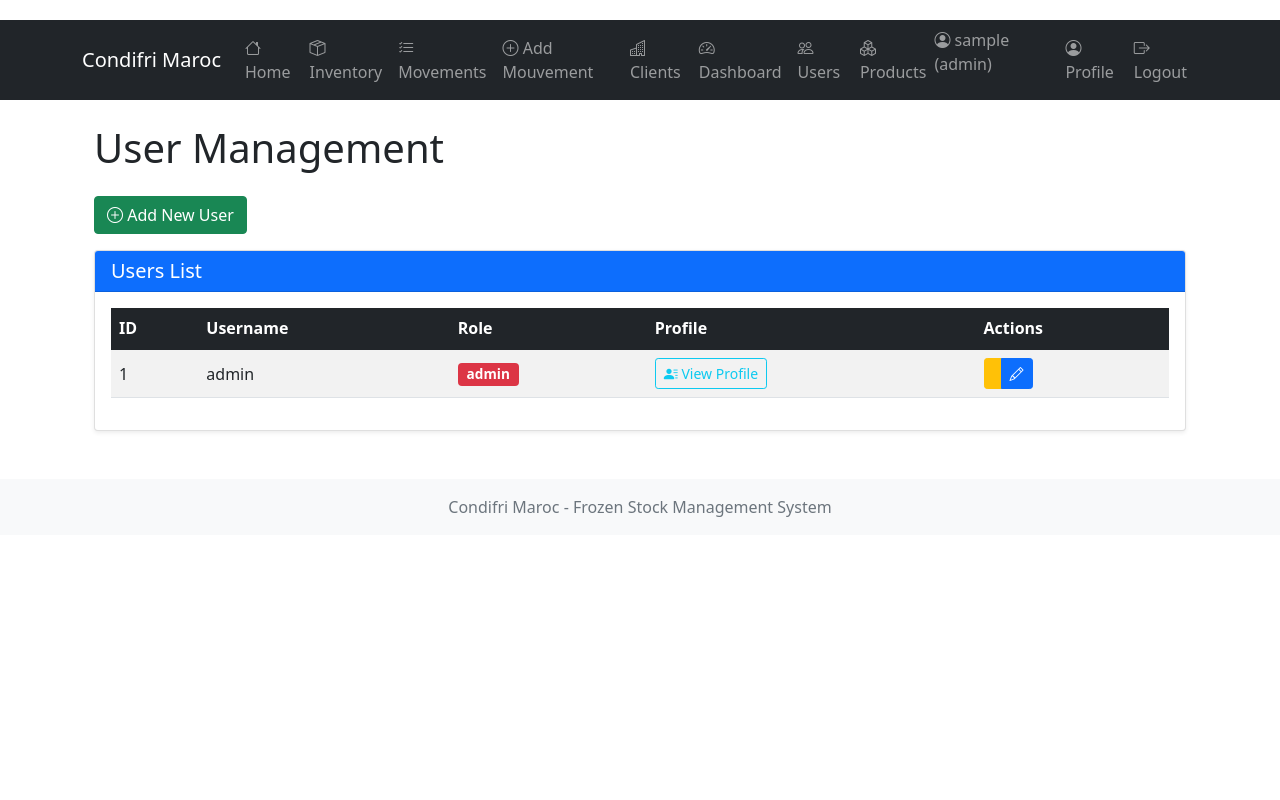
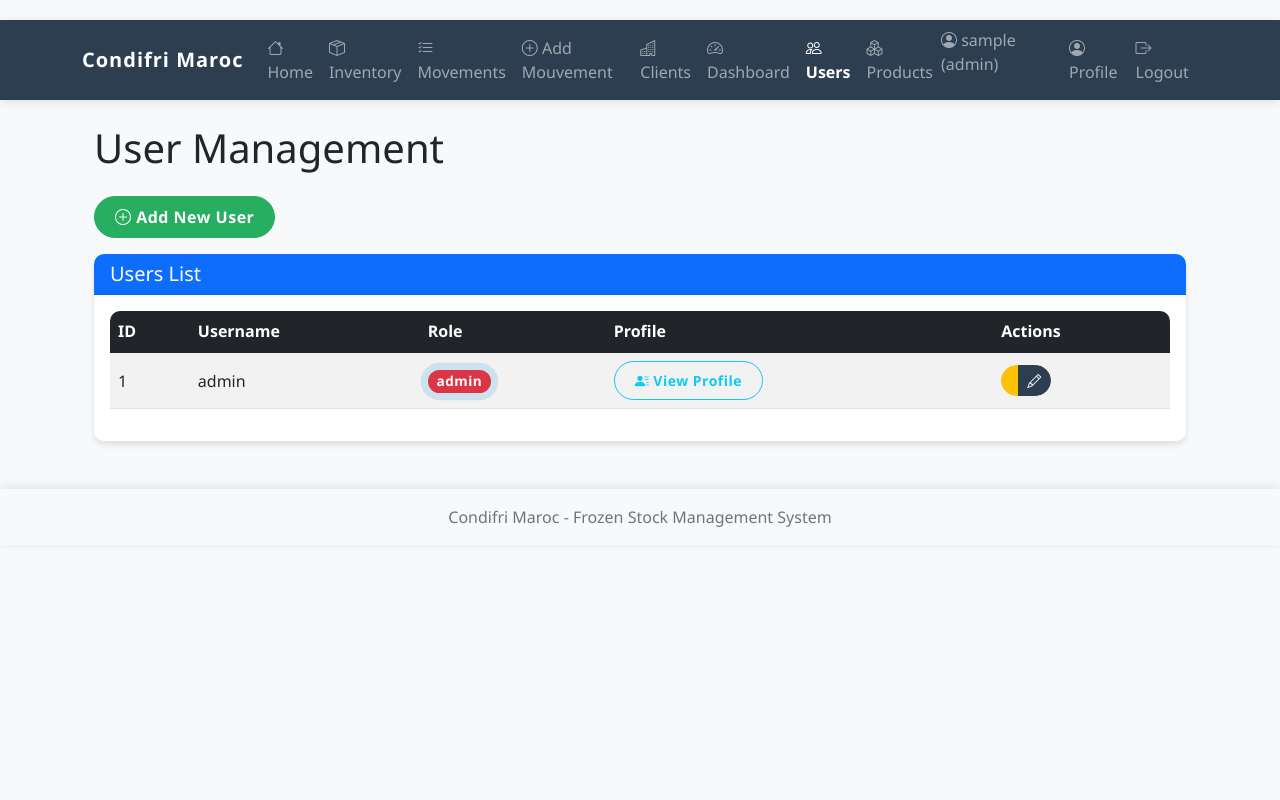
Before and after one commit to Amine-Negg/prjctmar, a Flask app: page /manage_users in a window 1280 px wide. Run offline with Flask 3, Linux system fonts and the light colour scheme; the visitor is signed in with stand-in values (Sample User, id 1); data comes from the database, SQL or seed files in the repository.

Commit message:
lololohhh

```diff
--- a/app.py
+++ b/app.py
@@ -214,19 +214,19 @@ def update_excel_log(movement):
 
         # Add the movement data
         ws.append([
-            movement['id'],
-            movement['date'][:16],
-            movement.get('product_name', ''),
-            movement.get('family', ''),
-            movement.get('category', ''),
-            movement['movement_type'],
-            movement['quantity'],
-            movement.get('customer_name', ''),
-            movement['batch'],
-            movement['sub_batch'],
-            movement['dpj'],
-            movement['best_before'][:10],
-            status
+        movement['id'],
+        movement['date'][:16],
+        movement.get('product_name', ''),
+        movement.get('family', ''),
+        movement.get('category', ''),
+        movement['movement_type'],
+        movement['quantity'],
+        movement.get('customer_name', ''),
+        movement['batch'],
+        movement['sub_batch'],
+        movement['dpj'],  # This will be the manually entered value
+        movement['best_before'][:10],
+        status
         ])
 
         # Save to temporary file first
@@ -242,12 +242,12 @@ def update_excel_log(movement):
 
 def calculate_dates(category, movement_type, product_name):
     date = datetime.now()
-    year_short = date.strftime('%y')  # Last 2 digits of year
+    year_short = date.strftime('%y')
 
     # Calculate Julian day (1-365)
     julian_day = date.timetuple().tm_yday
 
-    # Determine product code based on product name
+    # Determine product code
     product_code = 'X'  # Default code
     if 'poulet' in product_name.lower():
         product_code = 'P'
@@ -279,7 +279,7 @@ def calculate_dates(category, movement_type, product_name):
         'best_before': bbd.isoformat(),
         'batch': batch,
         'sub_batch': sub_batch,
-        'dpj': sub_batch  # Using sub_batch for dpj
+        # DPJ is no longer calculated here
     }
 
 def get_alert_status(best_before_date):
@@ -669,6 +669,8 @@ def add_movement():
                 quantity = int(request.form['quantity'])
                 movement_type = request.form['movement_type']
                 customer_id = request.form.get('customer_id') or None
+                sub_batch = request.form['sub_batch']
+                dpj = request.form['dpj']  # Get manually entered DPJ
 
                 product = conn.execute('SELECT * FROM products WHERE id = ?', (product_id,)).fetchone()
                 if not product:
@@ -685,7 +687,7 @@ def add_movement():
                         flash('Insufficient stock', 'danger')
                         return redirect(url_for('add_movement'))
 
-                # Generate batch information using new format
+                # Generate batch information (without DPJ)
                 dates = calculate_dates(product['category'], movement_type, product['name'])
 
                 cursor = conn.execute('''
@@ -696,8 +698,10 @@ def add_movement():
                 ''', (
                     product_id, quantity, customer_id, movement_type,
                     datetime.now().isoformat(), dates['best_before'],
-                    dates['batch'], dates['sub_batch'], dates['dpj']
+                    dates['batch'], dates['sub_batch'], dpj  # Use manually entered DPJ
                 ))
+
+                # Rest of your existing code...
 
                 # Update inventory
                 if movement_type == 'Entry':
--- a/static/css/style.css
+++ b/static/css/style.css
@@ -1,26 +1,263 @@
+/* Modern Color Scheme */
+:root {
+    --primary-color: #2c3e50;
+    --secondary-color: #3498db;
+    --accent-color: #e74c3c;
+    --success-color: #27ae60;
+    --warning-color: #f39c12;
+    --danger-color: #e74c3c;
+    --light-color: #ecf0f1;
+    --dark-color: #2c3e50;
+    --info-color: #2980b9;
+}
+
+/* Base Styles with Animation */
 body {
     padding-top: 20px;
     padding-bottom: 20px;
+    font-family: 'Segoe UI', Tahoma, Geneva, Verdana, sans-serif;
+    background-color: #f8f9fa;
+    min-height: 100vh;
+    transition: background-color 0.5s ease;
 }
 
+/* Animated Cards */
 .card {
     margin-bottom: 20px;
-    box-shadow: 0 0.125rem 0.25rem rgba(0, 0, 0, 0.075);
+    box-shadow: 0 4px 6px rgba(0, 0, 0, 0.1);
+    transition: all 0.3s cubic-bezier(0.25, 0.8, 0.25, 1);
+    border: none;
+    border-radius: 10px;
+    overflow: hidden;
+    background-color: white;
 }
 
+.card:hover {
+    transform: translateY(-5px);
+    box-shadow: 0 10px 20px rgba(0, 0, 0, 0.15);
+}
+
+.card-header {
+    transition: all 0.3s ease;
+}
+
+/* Table Animations */
 .table-responsive {
     overflow-x: auto;
+    border-radius: 10px;
+}
+
+.table {
+    transition: all 0.3s ease;
+}
+
+.table tr {
+    transition: all 0.2s ease;
+}
+
+.table tr:hover {
+    background-color: rgba(52, 152, 219, 0.05);
+    transform: scale(1.01);
+}
+
+/* Enhanced Badges with Animation */
+.badge {
+    padding: 0.5em 0.75em;
+    font-size: 0.85em;
+    font-weight: 600;
+    letter-spacing: 0.5px;
+    border-radius: 50px;
+    transition: all 0.3s ease;
+    animation: pulse 2s infinite;
 }
 
 .badge-success {
-    background-color: #28a745;
+    background-color: var(--success-color);
 }
 
 .badge-warning {
-    background-color: #ffc107;
-    color: #212529;
+    background-color: var(--warning-color);
+    color: var(--dark-color);
 }
 
 .badge-danger {
-    background-color: #dc3545;
+    background-color: var(--danger-color);
 }
+
+.badge-primary {
+    background-color: var(--primary-color);
+}
+
+.badge-info {
+    background-color: var(--info-color);
+}
+
+/* Button Animations */
+.btn {
+    transition: all 0.3s ease;
+    position: relative;
+    overflow: hidden;
+    border-radius: 50px;
+    padding: 0.5rem 1.25rem;
+    font-weight: 600;
+    letter-spacing: 0.5px;
+}
+
+.btn:hover {
+    transform: translateY(-3px);
+    box-shadow: 0 5px 15px rgba(0, 0, 0, 0.2);
+}
+
+.btn-primary {
+    background-color: var(--primary-color);
+    border-color: var(--primary-color);
+}
+
+.btn-secondary {
+    background-color: var(--secondary-color);
+    border-color: var(--secondary-color);
+}
+
+.btn-success {
+    background-color: var(--success-color);
+    border-color: var(--success-color);
+}
+
+.btn-danger {
+    background-color: var(--danger-color);
+    border-color: var(--danger-color);
+}
+
+/* Navbar Styling */
+.navbar {
+    box-shadow: 0 2px 10px rgba(0, 0, 0, 0.1);
+    background-color: var(--primary-color) !important;
+}
+
+.navbar-brand {
+    font-weight: 700;
+    letter-spacing: 1px;
+}
+
+.nav-link {
+    transition: all 0.3s ease;
+    font-weight: 500;
+}
+
+.nav-link:hover {
+    transform: translateX(3px);
+}
+
+/* Animations */
+@keyframes pulse {
+    0% {
+        box-shadow: 0 0 0 0 rgba(52, 152, 219, 0.7);
+    }
+    70% {
+        box-shadow: 0 0 0 10px rgba(52, 152, 219, 0);
+    }
+    100% {
+        box-shadow: 0 0 0 0 rgba(52, 152, 219, 0);
+    }
+}
+
+@keyframes fadeIn {
+    from {
+        opacity: 0;
+        transform: translateY(20px);
+    }
+    to {
+        opacity: 1;
+        transform: translateY(0);
+    }
+}
+
+.animate-fadeIn {
+    animation: fadeIn 0.6s ease-out forwards;
+}
+
+/* Loading Animation */
+.loading-spinner {
+    display: inline-block;
+    width: 2rem;
+    height: 2rem;
+    border: 0.25em solid currentColor;
+    border-right-color: transparent;
+    border-radius: 50%;
+    animation: spin 0.75s linear infinite;
+}
+
+@keyframes spin {
+    to {
+        transform: rotate(360deg);
+    }
+}
+
+/* Form Input Animations */
+.form-control:focus {
+    border-color: var(--secondary-color);
+    box-shadow: 0 0 0 0.25rem rgba(52, 152, 219, 0.25);
+    transform: scale(1.02);
+    transition: all 0.3s ease;
+}
+
+/* Alert Animations */
+.alert {
+    transition: all 0.5s ease;
+}
+
+.alert:hover {
+    transform: scale(1.02);
+}
+
+/* Footer Styling */
+.footer {
+    background-color: var(--primary-color);
+    color: white;
+    padding: 1.5rem 0;
+    margin-top: 3rem;
+    box-shadow: 0 -2px 10px rgba(0, 0, 0, 0.1);
+}
+
+/* Profile Image Animation */
+.profile-img {
+    transition: all 0.3s ease;
+    box-shadow: 0 5px 15px rgba(0, 0, 0, 0.1);
+}
+
+.profile-img:hover {
+    transform: scale(1.05);
+    box-shadow: 0 8px 25px rgba(0, 0, 0, 0.15);
+}
+
+/* Dashboard Cards */
+.dashboard-card {
+    transition: all 0.3s ease;
+    border-left: 4px solid var(--primary-color);
+}
+
+.dashboard-card:hover {
+    transform: translateY(-5px);
+    box-shadow: 0 10px 20px rgba(0, 0, 0, 0.1);
+}
+
+/* Status Indicators */
+.status-indicator {
+    width: 15px;
+    height: 15px;
+    border-radius: 50%;
+    display: inline-block;
+    margin-right: 5px;
+    animation: pulse 2s infinite;
+}
+
+/* Responsive Adjustments */
+@media (max-width: 768px) {
+    .card {
+        margin-bottom: 15px;
+    }
+
+    .btn {
+        padding: 0.4rem 1rem;
+    }
+}
--- a/static/js/script.js
+++ b/static/js/script.js
@@ -1,8 +1,146 @@
-// Add any custom JavaScript here if needed
+// Wait for the DOM to be fully loaded
 document.addEventListener('DOMContentLoaded', function() {
-    // Initialize tooltips
-    var tooltipTriggerList = [].slice.call(document.querySelectorAll('[data-bs-toggle="tooltip"]'));
-    tooltipTriggerList.map(function (tooltipTriggerEl) {
-        return new bootstrap.Tooltip(tooltipTriggerEl);
+    // Add animation class to elements when page loads
+    const animateElements = document.querySelectorAll('.card, .table, .navbar, .footer, .btn');
+
+    animateElements.forEach(function(element, index) {
+        element.classList.add('animate-fadeIn');
+        element.style.animationDelay = (index * 0.1) + 's';
     });
+
+    // Enhanced Ripple Effect for Buttons
+    const buttons = document.querySelectorAll('.btn');
+    buttons.forEach(function(button) {
+        button.addEventListener('click', function(e) {
+            const rect = this.getBoundingClientRect();
+            const x = e.clientX - rect.left;
+            const y = e.clientY - rect.top;
+
+            const ripple = document.createElement('span');
+            ripple.classList.add('ripple-effect');
+            ripple.style.left = x + 'px';
+            ripple.style.top = y + 'px';
+
+            // Match ripple color to button
+            if (this.classList.contains('btn-primary')) {
+                ripple.style.backgroundColor = 'rgba(44, 62, 80, 0.7)';
+            } else if (this.classList.contains('btn-secondary')) {
+                ripple.style.backgroundColor = 'rgba(52, 152, 219, 0.7)';
+            } else if (this.classList.contains('btn-danger')) {
+                ripple.style.backgroundColor = 'rgba(231, 76, 60, 0.7)';
+            } else {
+                ripple.style.backgroundColor = 'rgba(255, 255, 255, 0.7)';
+            }
+
+            this.appendChild(ripple);
+
+            setTimeout(function() {
+                ripple.remove();
+            }, 1000);
+        });
+    });
+
+    // Form submission loading indicators
+    const forms = document.querySelectorAll('form');
+    forms.forEach(function(form) {
+        form.addEventListener('submit', function() {
+            const submitButtons = this.querySelectorAll('button[type="submit"]');
+            submitButtons.forEach(function(button) {
+                button.innerHTML = '<span class="loading-spinner"></span> Processing...';
+                button.disabled = true;
+            });
+        });
+    });
+
+    // Table row hover effects
+    const tableRows = document.querySelectorAll('.table tr');
+    tableRows.forEach(function(row) {
+        row.addEventListener('mouseenter', function() {
+            this.style.transform = 'scale(1.01)';
+        });
+        row.addEventListener('mouseleave', function() {
+            this.style.transform = 'scale(1)';
+        });
+    });
+
+    // Navbar active link indicator
+    const navLinks = document.querySelectorAll('.nav-link');
+    const currentUrl = window.location.pathname;
+
+    navLinks.forEach(function(link) {
+        if (link.getAttribute('href') === currentUrl) {
+            link.classList.add('active');
+            link.style.fontWeight = 'bold';
+        }
+    });
+
+    // Dark mode toggle functionality
+    const darkModeToggle = document.getElementById('darkModeToggle');
+    if (darkModeToggle) {
+        darkModeToggle.addEventListener('click', function() {
+            document.body.classList.toggle('dark-mode');
+            localStorage.setItem('darkMode', document.body.classList.contains('dark-mode'));
+        });
+
+        // Check for saved preference
+        if (localStorage.getItem('darkMode') === 'true') {
+            document.body.classList.add('dark-mode');
+        }
+    }
 });
+
+// Ripple effect animation
+var rippleKeyframes = `
+@keyframes ripple {
+    to {
+        transform: scale(2.5);
+        opacity: 0;
+    }
+}`;
+
+// FadeIn animation
+var fadeInKeyframes = `
+@keyframes fadeIn {
+    from {
+        opacity: 0;
+        transform: translateY(20px);
+    }
+    to {
+        opacity: 1;
+        transform: translateY(0);
+    }
+}`;
+
+// Add the styles to the head of the document
+var styleElement = document.createElement('style');
+styleElement.innerHTML = rippleKeyframes + fadeInKeyframes + `
+.ripple-effect {
+    position: absolute;
+    border-radius: 50%;
+    background: rgba(255, 255, 255, 0.7);
+    transform: scale(0);
+    animation: ripple 0.6s linear;
+    pointer-events: none;
+}
+
+.loading-spinner {
+    display: inline-block;
+    width: 1rem;
+    height: 1rem;
+    border: 0.15em solid currentColor;
+    border-right-color: transparent;
+    border-radius: 50%;
+    animation: spin 0.75s linear infinite;
+}
+
+@keyframes spin {
+    to {
+        transform: rotate(360deg);
+    }
+}
+
+.animate-fadeIn {
+    animation: fadeIn 0.6s ease-out forwards;
+}`;
+
+document.head.appendChild(styleElement);
```
Also changed, not shown: templates/add_movement.html (+6 -5 lines).
